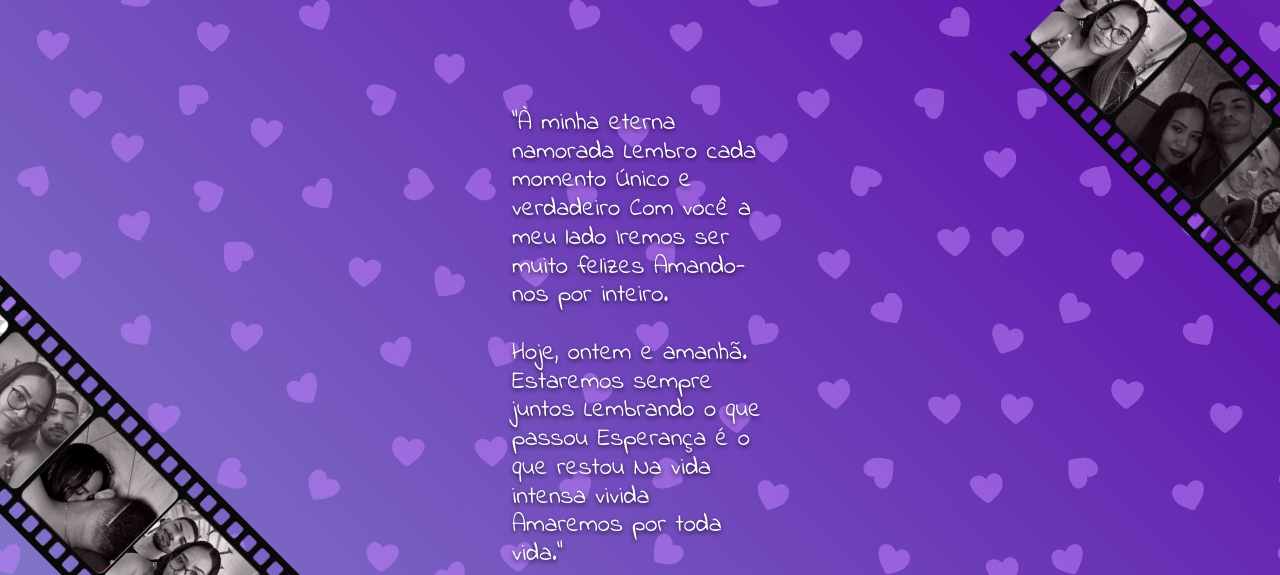
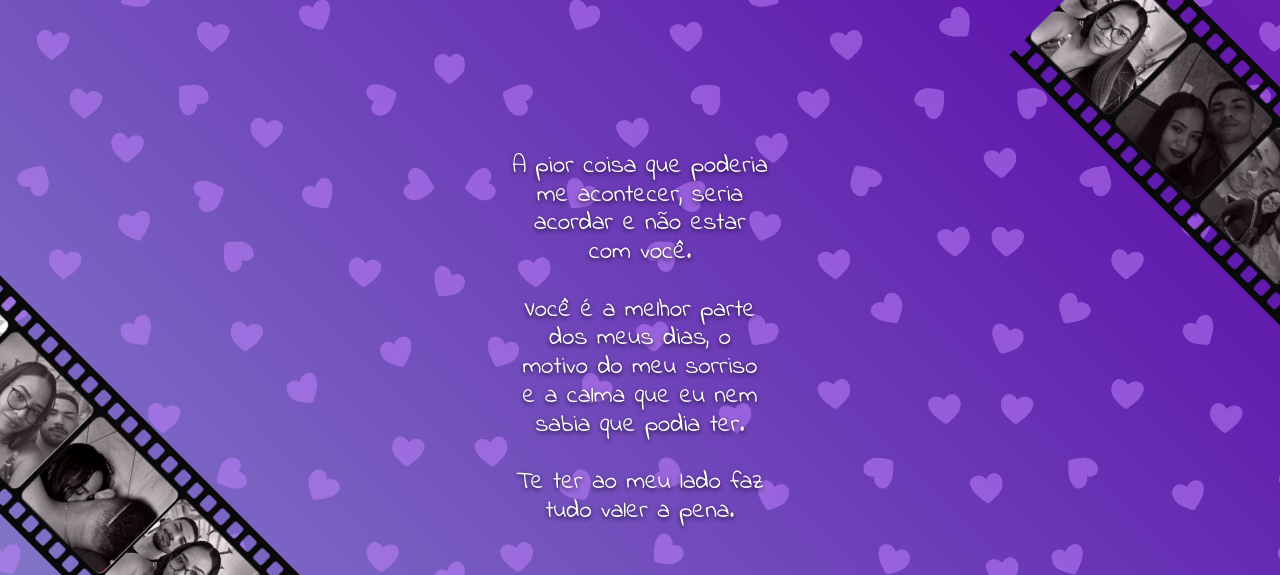
Before and after one commit to VituuD2/amotu-lore, a plain HTML site: page sec_page.html in a window 1280 px wide. Shown: the top 575 px of the page. Drawn offline with nearby package versions, Linux system fonts and the light colour scheme; a script that the page names is missing.

Commit message:
06-08 edit

```diff
--- a/js.js
+++ b/js.js
@@ -7,5 +7,5 @@ button_1.addEventListener("click", () => {
 let spotify_button = document.querySelector('.spotify-button');
 
 spotify_button.addEventListener('click', () => {
-    window.open("https://open.spotify.com/intl-pt/track/6Zq0m2q09khefAnsZWlPr0?si=82c8b33e2e7d4aa6", target="_blank");
+    window.open("https://open.spotify.com/intl-de/track/2plbrEY59IikOBgBGLjaoe?si=67a2c676db144a20", target="_blank");
 });
--- a/sec_page.html
+++ b/sec_page.html
@@ -18,19 +18,16 @@
         <div class="film1"></div>
         <section class="message">
             <div class="message-container">
-                <p>"À minha eterna namorada
-                Lembro cada momento
-                Único e verdadeiro
-                Com você a meu lado
-                Iremos ser muito felizes
-                Amando-nos por inteiro.
+                <p>A pior coisa que poderia
+                    me acontecer, seria acordar
+                    e não estar com você.
                 <br><br>
-                Hoje, ontem e amanhã.
-                Estaremos sempre juntos
-                Lembrando o que passou
-                Esperança é o que restou
-                Na vida intensa vivida
-                Amaremos por toda vida."</p>
+                Você é a melhor parte dos meus dias,
+                o motivo do meu sorriso e a calma
+                que eu nem sabia que podia ter.
+            <br><br>
+                    Te ter ao meu lado faz tudo valer a pena.
+        </p>
             </div>
         </section>
         <h1>TE AMO!</h1>
--- a/styles/stylization.css
+++ b/styles/stylization.css
@@ -159,6 +159,7 @@ div.button1, .button2 p{
     display: flex;
     width: 20%;
     padding: 0 40px;
+    text-align: center
 }
 
 .film{
```
Also changed, not shown: index.html (+1 -1 lines).
